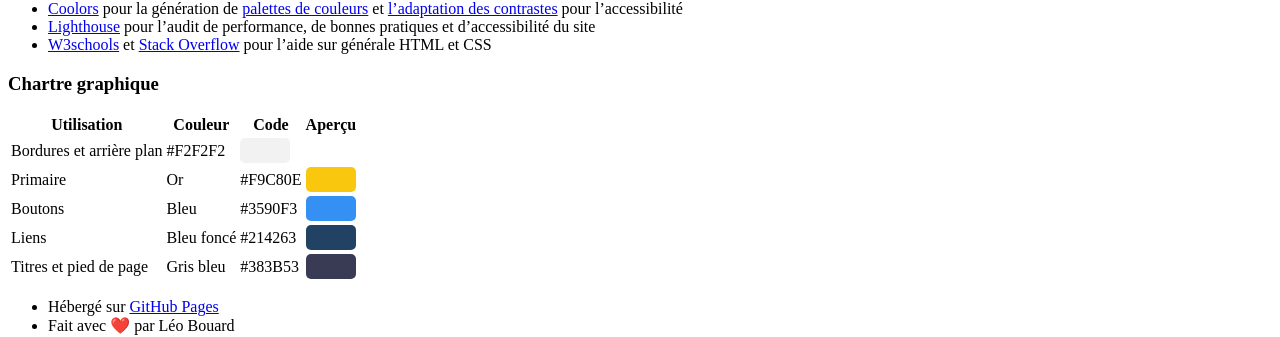
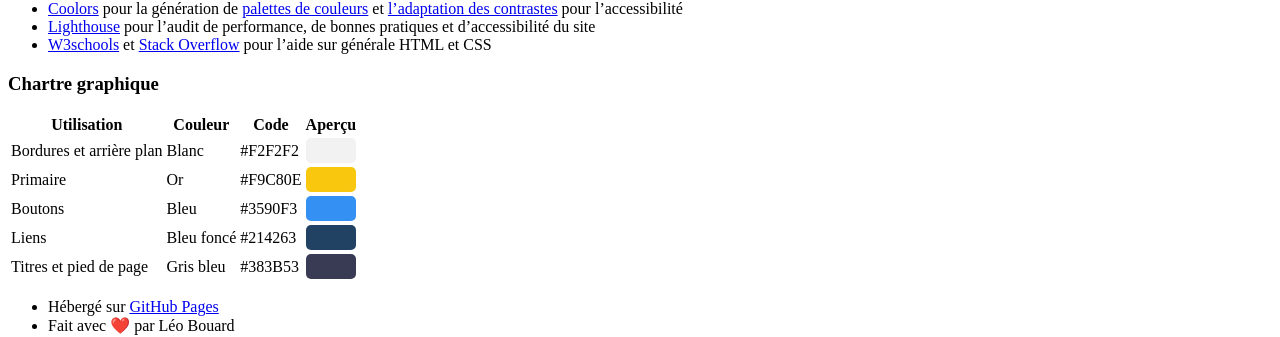
Before and after one commit to leobouard/leobouard.github.io, a Jekyll site: the page built from about.md, in a window 1280 px wide. Shown: the part 545-882 px from the top of the page. Built offline with Jekyll 4.4.1, drawn with Linux system fonts in a browser that asks for light colours; our own code applies the rules of GitHub Pages for plain Markdown files.

Commit message:
Correction typo

```diff
--- a/about.md
+++ b/about.md
@@ -43,6 +43,7 @@ Le site est hébergé sur [GitHub Pages](https://docs.github.com/en/pages) et re
   <tbody>
     <tr>
       <td>Bordures et arrière plan</td>
+      <td>Blanc</td>
       <td>#F2F2F2</td>
       <td><div style="width: 50px; height: 25px; background-color: #F2F2F2; border-radius: 5px;"></div></td>
     </tr>
```
